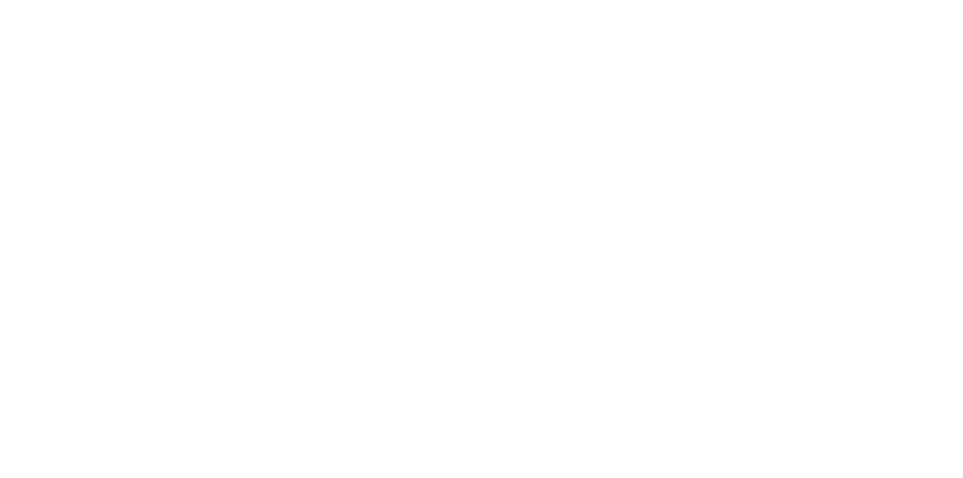
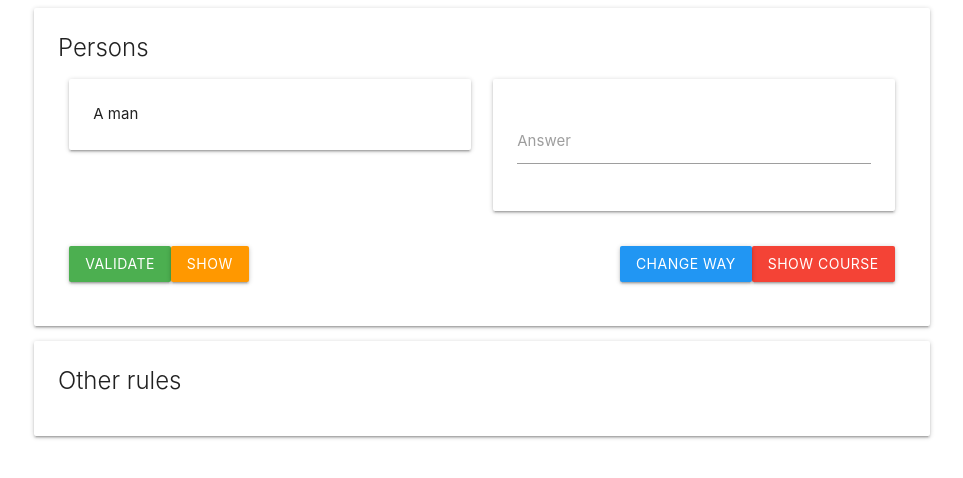
Before and after one commit to eliastre100/FinnishLearningTool, an Angular app: page /persons in a window 1280 px wide. Before the commit this address led to /. Shown: the top 478 px of the page, without its empty margins (158-1121 px from the left). Built offline with nearby package versions, Linux system fonts and the light colour scheme.

Commit message:
[+] Added persons page

```diff
--- a/src/app/app-routing.module.ts
+++ b/src/app/app-routing.module.ts
@@ -7,6 +7,7 @@
 import { HeadComponent } from './head/head.component';
 import { MaritalStatusComponent } from './marital-status/marital-status.component';
 import { HobbiesComponent } from './hobbies/hobbies.component';
+import { PersonsComponent } from './persons/persons.component';
 
 const routes: Routes = [
   { path: '', component: IndexComponent},
@@ -15,7 +16,8 @@
   { path: 'doing', component: DoingComponent },
   { path: 'head', component: HeadComponent },
   { path: 'marital-status', component: MaritalStatusComponent },
-  { path: 'hobbies', component: HobbiesComponent }
+  { path: 'hobbies', component: HobbiesComponent },
+  { path: 'persons', component: PersonsComponent }
 ];
 
 @NgModule({
--- a/src/app/app.module.ts
+++ b/src/app/app.module.ts
@@ -11,6 +11,7 @@
 import { HeadComponent } from './head/head.component';
 import { MaritalStatusComponent } from './marital-status/marital-status.component';
 import { HobbiesComponent } from './hobbies/hobbies.component';
+import { PersonsComponent } from './persons/persons.component';
 
 @NgModule({
   declarations: [
@@ -21,7 +22,8 @@
     DoingComponent,
     HeadComponent,
     MaritalStatusComponent,
-    HobbiesComponent
+    HobbiesComponent,
+    PersonsComponent
   ],
   imports: [
     BrowserModule,
--- a/src/app/hobbies/hobbies.component.ts
+++ b/src/app/hobbies/hobbies.component.ts
@@ -1,5 +1,4 @@
 import { Component, OnInit } from '@angular/core';
-
 
 declare var M: any;
 interface QuestionType { origin: string; answer: string; instruction: string | null; enabled: boolean; }
--- a/src/app/index/index.component.html
+++ b/src/app/index/index.component.html
@@ -11,6 +11,7 @@
         <li><a routerLink="/head">Head elements</a></li>
         <li><a routerLink="/marital-status">Marital status</a></li>
         <li><a routerLink="/hobbies">Hobbies</a></li>
+        <li><a routerLink="/persons">Persons</a></li>
       </ul>
     </div>
   </div>
--- /dev/null
+++ b/src/app/persons/persons.component.html
@@ -0,0 +1,114 @@
+<form #answerForm="ngForm">
+  <div class="container">
+    <div class="card">
+      <div class="card-content">
+        <div class="card-title">Persons</div>
+        <div class="row" *ngIf="answerneeded > 1">
+          <div class="col s12">
+            <div class="card red">
+              <div class="card-content">
+                {{ answerneeded }} correct answer to go to next question
+              </div>
+            </div>
+          </div>
+        </div>
+        <div class="row" *ngIf="question.instruction">
+          <div class="col s12">
+            <div class="card">
+              <div class="card-content">
+                <div class="card-title">Additional instruction:</div>
+                {{ question.instruction }}
+              </div>
+            </div>
+          </div>
+        </div>
+        <div class="row" *ngIf="show">
+          <div class="col s12">
+            <div class="card orange">
+              <div class="card-content">
+                <div class="row">
+                  <div class="col s12 m10">
+                    {{ question.answer }}
+                  </div>
+                </div>
+              </div>
+            </div>
+          </div>
+        </div>
+        <div class="row">
+          <div class="col s12 m6">
+            <div class="card">
+              <div class="card-content">
+                {{ question.origin }}
+              </div>
+            </div>
+          </div>
+          <div class="col s12 m6">
+            <div class="card">
+              <div class="card-content">
+                <div class="input-field">
+                  <input type="text" name="answer" id="answer" [(ngModel)]="answer" />
+                  <label for="answer">Answer</label>
+                </div>
+              </div>
+            </div>
+          </div>
+        </div>
+        <div class="row">
+          <div class="col s12">
+            <button class="btn green" (click)="checkAnswer()">Validate</button>
+            <button class="btn orange" *ngIf="!show" (click)="show = true">Show</button>
+            <button class="btn orange" (click)="answerneeded = 10" *ngIf="show">Ask 10 times</button>
+            <button class="btn red" *ngIf="show" (click)="selectQuestion()">Skip</button>
+            <button class="btn red right" (click)="course = !course" *ngIf="!course">Show course</button>
+            <button class="btn blue right" (click)="reverse(); selectQuestion()">Change way</button>
+          </div>
+        </div>
+      </div>
+    </div>
+
+    <div class="card" *ngIf="course">
+      <div class="card-content">
+        <div class="card-title">Course</div>
+        <table>
+          <thead>
+            <tr>
+              <th>Question</th>
+              <th>Answer</th>
+              <th>Active</th>
+            </tr>
+          </thead>
+          <tbody>
+            <tr *ngFor="let question of questions">
+              <td>{{ question.origin }}</td>
+              <td>{{ question.answer }}</td>
+              <td class="switch">
+                <label>
+                  Off
+                  <input type="checkbox" name="{{ question.origin }}" [(ngModel)]="question.enabled">
+                  <span class="lever"></span>
+                  On
+                </label>
+              </td>
+            </tr>
+          </tbody>
+        </table>
+
+        <div class="row"></div>
+        <div class="row">
+          <div class="col s12">
+            <button class="btn green" (click)="course = !course">Hide</button>
+          </div>
+        </div>
+      </div>
+    </div>
+
+    <div class="card">
+      <div class="card-content">
+        <div class="card-title">Other rules</div>
+        <ul>
+        </ul>
+      </div>
+    </div>
+  </div>
+</form>
--- /dev/null
+++ b/src/app/persons/persons.component.ts
@@ -0,0 +1,74 @@
+import { Component, OnInit } from '@angular/core';
+
+declare var M: any;
+interface QuestionType { origin: string; answer: string; instruction: string | null; enabled: boolean; }
+
+@Component({
+  selector: 'app-persons',
+  templateUrl: './persons.component.html',
+  styleUrls: ['./persons.component.sass']
+})
+export class PersonsComponent implements OnInit {
+  private questions: QuestionType[] = [
+    { origin: 'A woman', answer: 'Nainen', instruction: null, enabled: true },
+    { origin: 'Women', answer: 'Naiset', instruction: 'Slang version', enabled: true },
+    { origin: 'Two women', answer: 'Kaks naista', instruction: null, enabled: true },
+    { origin: 'A man', answer: 'Mies', instruction: null, enabled: true },
+    { origin: 'Men', answer: 'Miehet', instruction: null, enabled: true },
+    { origin: 'Two men', answer: 'Kaks miestä', instruction: null, enabled: true },
+  ];
+  public question = null;
+  public course = false;
+  public answerneeded = 1;
+  public show = false;
+  public answer = '';
+
+  constructor() {}
+
+  ngOnInit() {
+    this.selectQuestion();
+  }
+
+  selectQuestion() {
+    let q = null;
+    const enabledQuestions = this.questions.filter((element) => element.enabled);
+    if (enabledQuestions.length < 1) {
+      alert('No question enabled. Please enable more question to use the quizz feature');
+      return;
+    }
+    do {
+      q = enabledQuestions[Math.floor(Math.random() * 10) % enabledQuestions.length];
+    } while (q === this.question && enabledQuestions.length > 1);
+    this.question = q;
+    this.answerneeded = 1;
+    this.resetInputs();
+  }
+
+  checkAnswer() {
+    if (this.answer.toLowerCase() === this.question.answer.toLowerCase()) {
+      M.toast({html: 'Good answer', classes: 'green'});
+      this.answerneeded -= 1;
+      this.resetInputs();
+      if (!this.answerneeded) {
+        this.selectQuestion();
+      }
+    } else {
+      M.toast({html: 'Wrong answer', classes: 'red'});
+    }
+  }
+
+  resetInputs() {
+    this.show = false;
+    this.answer = '';
+  }
+
+  reverse() {
+    const qs = this.questions.map((question) => ({
+      origin: question.answer,
+      answer: question.origin,
+      instruction: question.instruction,
+      enabled: question.enabled
+    }));
+    this.questions = qs;
+  }
+}
```
Also changed, not shown: src/app/persons/persons.component.sass (added), 1 other file (tests, documents, lock files or other folders).
